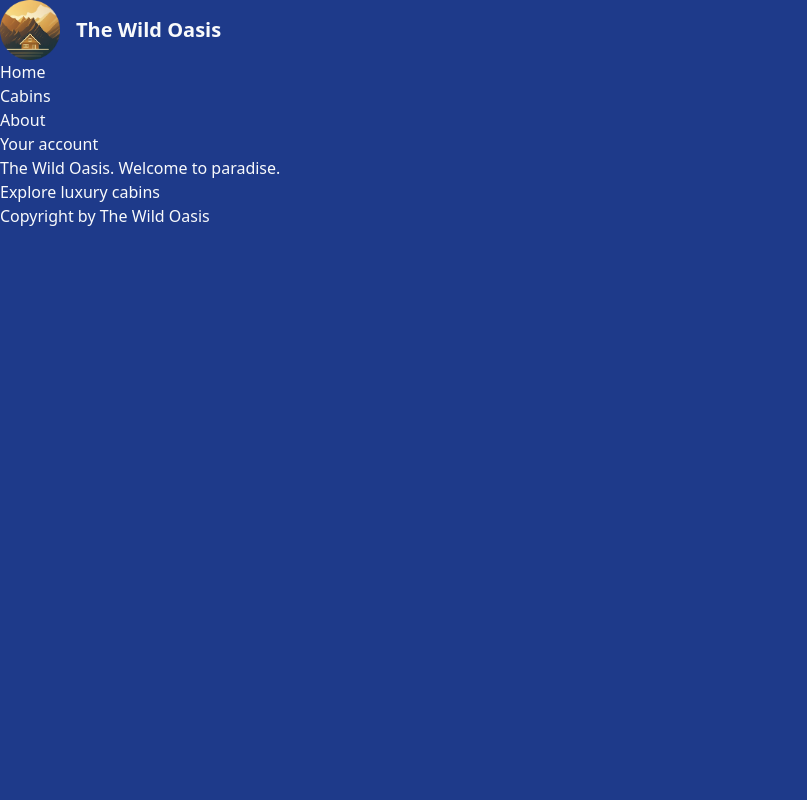
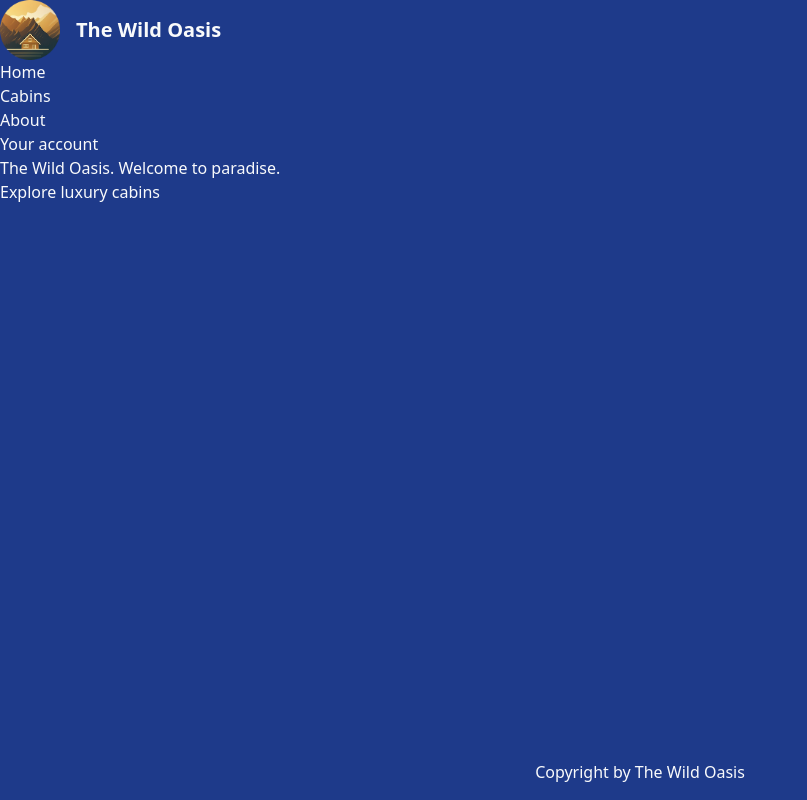
Before and after one commit to erenavar/otel-web, a Next.js app: page / in a window 1280 px wide. Shown: the whole page, without its empty margins (0-807 px from the left). Built offline with nearby package versions, Linux system fonts and the light colour scheme.

Commit message:
update 2

```diff
--- a/app/layout.js
+++ b/app/layout.js
@@ -8,14 +8,16 @@ export const metadata = {
 
 export default function RootLayout({ children }) {
   return (
-    <html lang="en">
-      <body className="bg-blue-900 text-gray-50 flex-1">
+    <html lang="en" className="h-full">
+      <body className="bg-blue-900 text-gray-50 h-full flex flex-col">
         <header>
           <Logo />
           <Navigation />
         </header>
-        <main>{children}</main>
-        <footer>Copyright by The Wild Oasis</footer>
+        <main className="flex-grow">{children}</main>
+        <footer className="text-center py-4">
+          Copyright by The Wild Oasis
+        </footer>
       </body>
     </html>
   );
```
